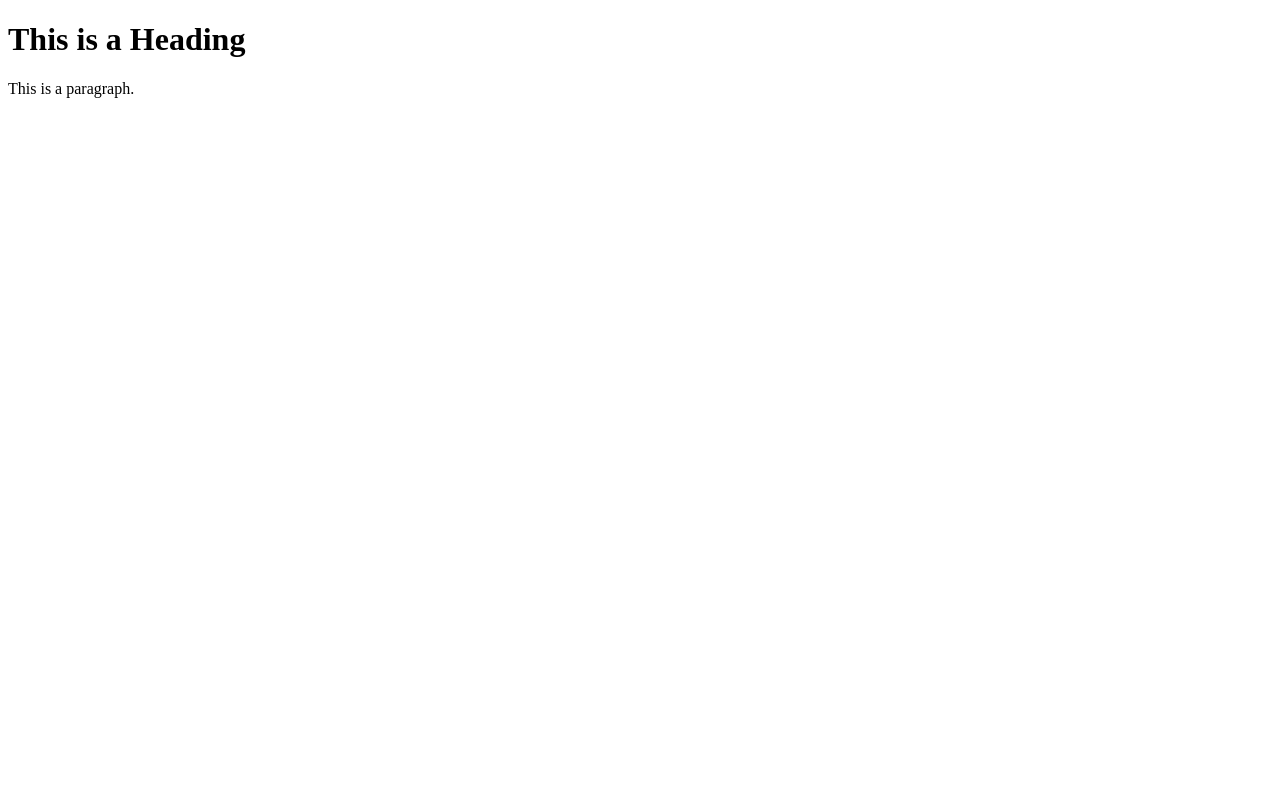
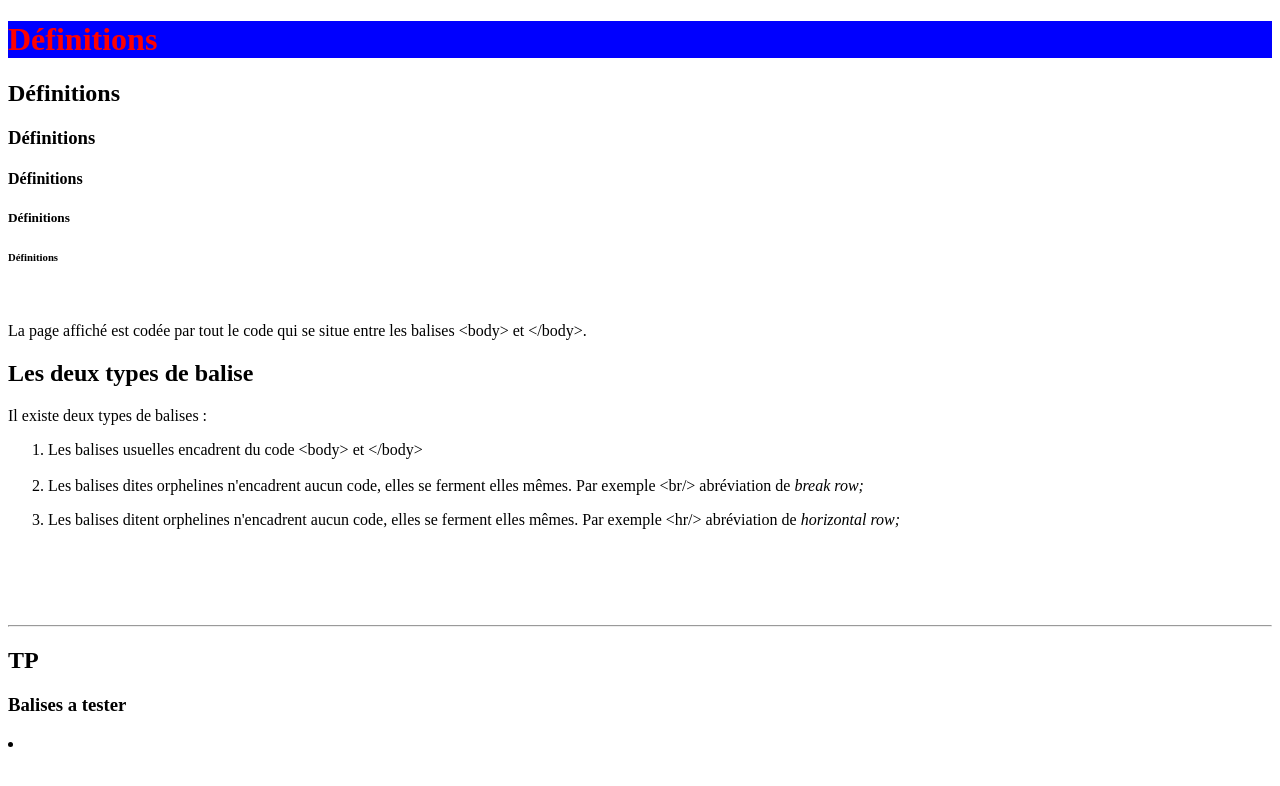
Before and after one commit to AxelPedrero/Cours, a plain HTML site: page index.html in a window 1280 px wide. Drawn offline with Linux system fonts and the light colour scheme.

Commit message:
Update index.html

```diff
--- a/index.html
+++ b/index.html
@@ -2,11 +2,45 @@
 <html>
     <head>
       <title>Cours Tuto</title>
-  </head>
-  <body>
+ 	</head>
+  	<body>
 
-<h1>This is a Heading</h1>
-<p>This is a paragraph.</p>
+		<h1 title ="Ceci est une balise de titre de niveau 1" style="color:red;background:blue;"ondlick="this.style.color='orange';" ondblclick="this.style.color='white';">Définitions</h1>
 
-</body>
+        <h2 onmouseover ="this.style.fontSize = '300%';"
+        onmouseout =" this.style.fontSize = '125%' ">Définitions</h2>
+		<h3>Définitions</h3>
+		<h4>Définitions</h4>
+		<h5>Définitions</h5>
+		<h6>Définitions</h6>
+
+<br/>
+<p>La page affiché est codée par tout le code qui se situe entre les balises &lt;body&gt; et &lt;/body&gt;.</p>
+
+
+	<h2>Les deux types de balise</h2>
+
+	<p> Il existe deux types de balises : </p>
+    <ol>
+ 	   <li>Les balises usuelles encadrent du code &lt;body&gt; et &lt;/body&gt;</li> <br/>
+  	   <li>Les balises dites orphelines n'encadrent aucun code, elles se ferment elles mêmes.
+Par exemple &lt;br/&gt; abréviation de <i>break row;</i></li>
+
+    	 <li> <p> Les balises ditent orphelines n'encadrent aucun code, elles se ferment elles mêmes.
+Par exemple &lt;hr/&gt; abréviation de <i>horizontal row; </i> </p>  </ol> </li>
+
+
+<br/><br/><br/><br/>
+<hr/>
+
+	<h2>TP </h2>
+	<h3> Balises a tester </h3>
+
+    	<li
+
+
+
+
+
+	</body>
 </html>
```
